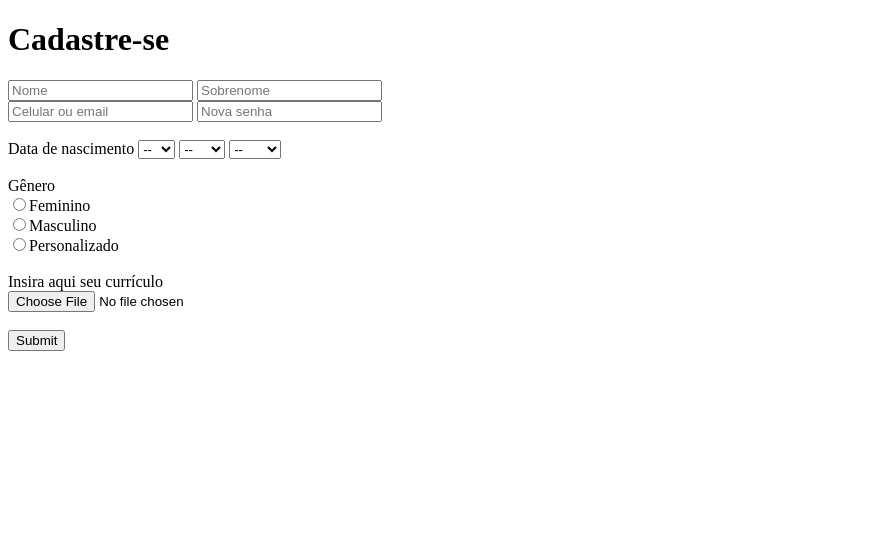
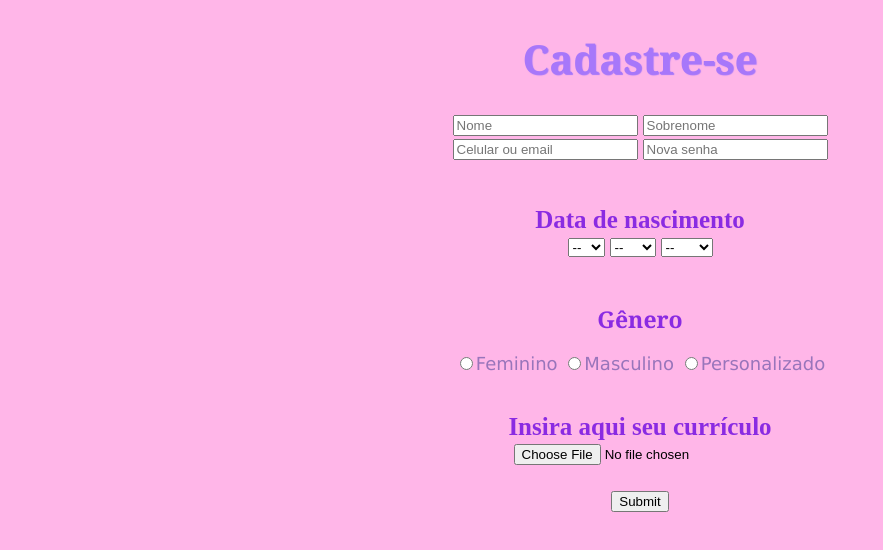
Before and after one commit to trizfalabelo/primeiro-formulario, a plain HTML site: page index.html in a window 1280 px wide. Shown: the whole page, without its empty margins (0-883 px from the left). Drawn offline with Linux system fonts and the light colour scheme.

```diff
--- a/index.html
+++ b/index.html
@@ -5,18 +5,20 @@
     <meta charset="UTF-8">
     <meta name="viewport" content="width=device-width, initial-scale=1.0">
     <title>Formulário</title>
-</head>
+    <link rel="stylesheet" href="style.css" </head>
 
 <body>
     <h1>Cadastre-se</h1>
-    <form method="get" action="index.htm" enctype="multipart/form-data">
+    <form method="get" action="index.html" enctype="multipart/form-data">
+
         <input type="text" name="nome" id="nome" placeholder="Nome" required>
         <input type="text" name="sobrenome" id="sobrenome" placeholder="Sobrenome" required> <br>
         <input type="text" name="celular-ou-email" id="celular-ou-email" placeholder="Celular ou email" required>
         <input type="password" nome="senha" id="senha" placeholder="Nova senha" required>
-        <br><br>
 
-        <label>Data de nascimento</label>
+        <br><br><br>
+
+        <label0>Data de nascimento</label0> <br>
         <select name="dia">
             <option value="--">--</option>
             <option value="1">1</option>
@@ -77,17 +79,20 @@
             <option value="2003">2003</option>
             <option value="2004">2004</option>
         </select>
-        <br> <br>
+        <br> <br> <br>
 
-        <label>Gênero</label><br>
-        <input type="radio" name="genero" value="feminino">Feminino</input> <br>
-        <input type="radio" name="genero" value="masculino">Masculino</input> <br>
-        <input type="radio" name="genero" value="personalizado">Personalizado</input>
-        <br> <br>
+        <label1>Gênero</label1>
+        <p class="genero">
+            <input type="radio" name="genero" value="feminino">Feminino</input>
+            <input type="radio" name="genero" value="masculino">Masculino</input>
+            <input type="radio" name="genero" value="personalizado">Personalizado</input>
+            <br> <br>
+        </p>
 
-        <label>Insira aqui seu currículo</label><br>
+        <label2>Insira aqui seu currículo</label2><br>
         <input type="file" name="curriculo">
         <br><br>
+
         <input type="submit">
     </form>
 </body>
--- /dev/null
+++ b/style.css
@@ -0,0 +1,46 @@
+html {
+    background-color: rgb(255, 182, 232);
+    font-size: 20px;
+}
+
+h1 {
+    height: 50px;
+    color: rgb(167, 119, 250);
+    font-family: Georgia, 'Times New Roman', Times, serif;
+    font-style: initial;
+    text-align: center;
+    text-shadow: 1px 1px 1px;
+    padding: 1px;
+    margin: 30px;
+
+}
+
+form {
+    text-align: center;
+}
+
+.genero {
+    font-size: 18px;
+    color: rgb(153, 117, 187);
+    font-family: Verdana, Geneva, Tahoma, sans-serif
+}
+
+label0 {
+    font-size: 25px;
+    font-family: Cambria, Cochin, Georgia, Times, 'Times New Roman', serif font-size: 25px;
+    color: blueviolet;
+    font-weight: bold;
+}
+
+label1 {
+    font-family: Georgia, 'Times New Roman', Times, serif;
+    font-size: 23px;
+    color: blueviolet;
+    font-weight: bold;
+}
+
+label2 {
+    font-size: 25px;
+    color: blueviolet;
+    font-weight: bold;
+}
```
